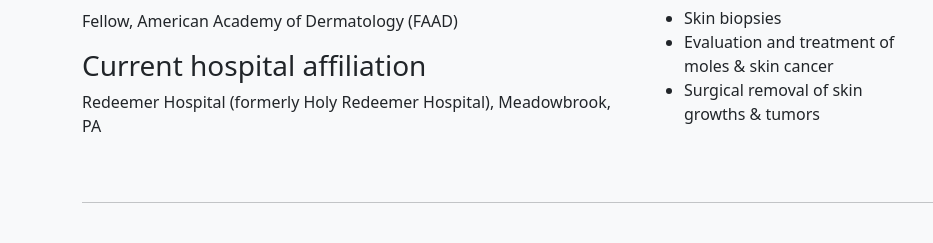
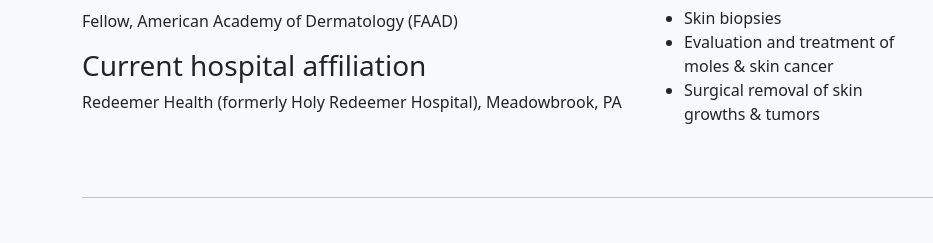
Before and after one commit to fulldecent/tomeoderm.net, a plain HTML site: page index.html in a window 1280 px wide. Shown: the part 548-791 px from the top of the page, 0-933 px from the left. Drawn offline with nearby package versions, Linux system fonts and the light colour scheme.

Commit message:
redeemer health

```diff
--- a/index.html
+++ b/index.html
@@ -44,7 +44,7 @@
         <p>Diplomat, American Board of Dermatology (ABD)</p>
         <p>Fellow, American Academy of Dermatology (FAAD)</p>
         <h3>Current hospital affiliation</h3>
-        <p>Redeemer Hospital (formerly Holy Redeemer Hospital), Meadowbrook, PA</p>
+        <p>Redeemer Health (formerly Holy Redeemer Hospital), Meadowbrook, PA</p>
       </div>
       <div class="col-md-6">
         <h3>General dermatology offerings</h3>
```
